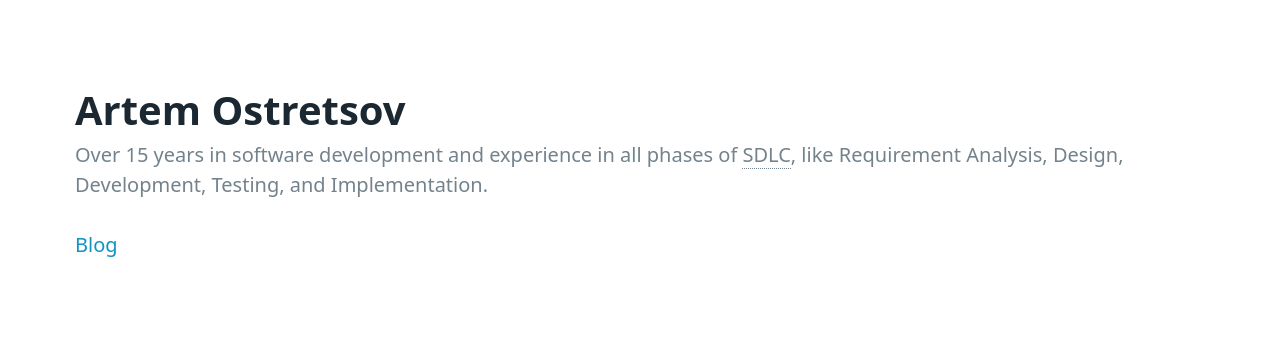
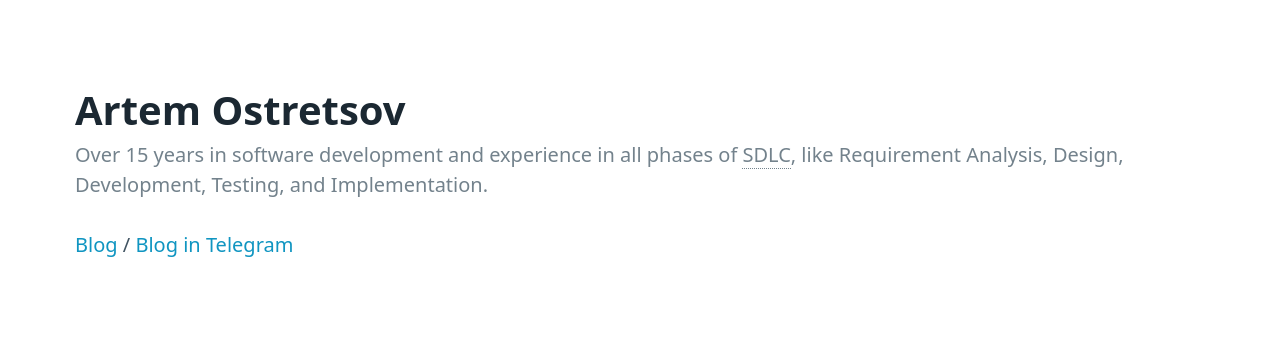
Before and after one commit to ostretsov/ostretsov.github.io, a plain HTML site: page index.html in a window 1280 px wide. Drawn offline with Linux system fonts and the light colour scheme.

Commit message:
adds link to the blog in telegram

```diff
--- a/index.html
+++ b/index.html
@@ -13,7 +13,7 @@
         <h2>Over 15 years in software development and experience in all phases of <abbr title="Software/System Development Life Cycle">SDLC</abbr>, like Requirement Analysis, Design, Development, Testing, and Implementation.</h2>
     </hgroup>
 
-    <a href="articles/blog-2022.html">Blog</a>
+    <a href="articles/blog-2022.html">Blog</a> / <a href="https://t.me/ostretsov_api">Blog in Telegram</a>
 </main>
 </body>
 </html>
```
